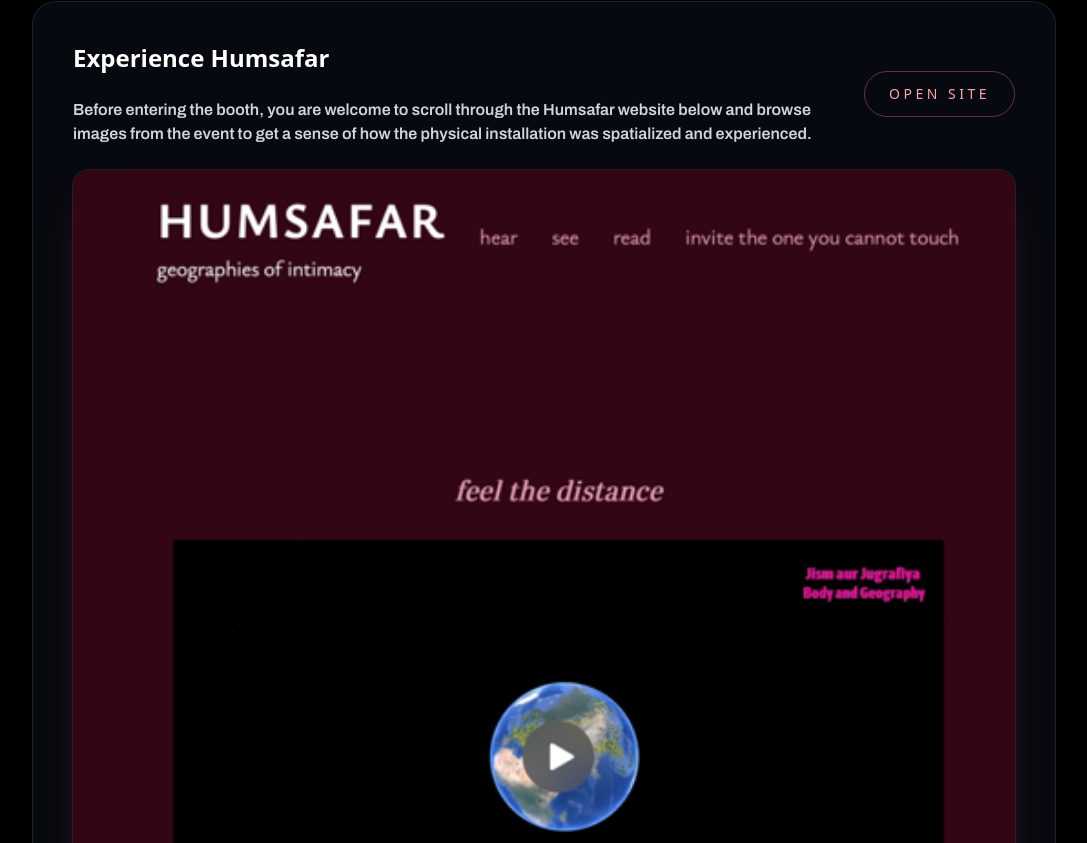
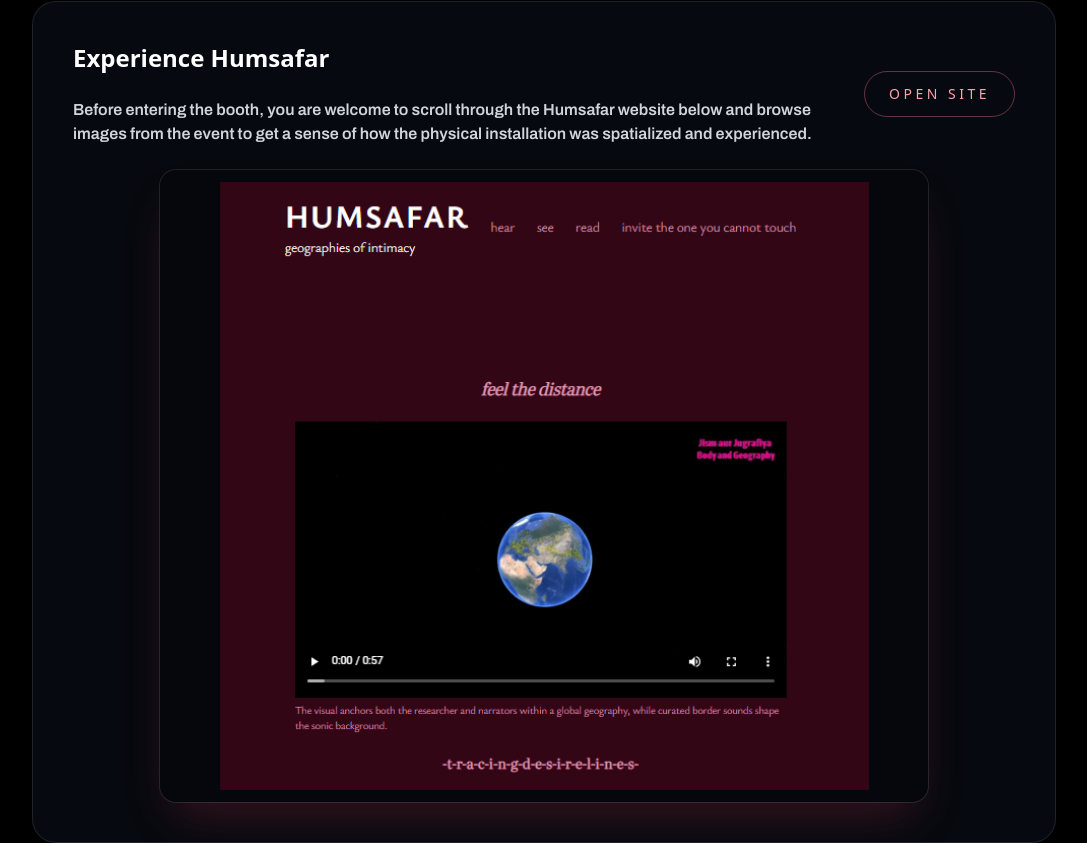
Before and after one commit to devloperpawankumar/EktaShaikh, a React (Vite) app in the folder client/: page /home in a window 1280 px wide. Shown: the part 757-1600 px from the top of the page, without its empty margins (96-1183 px from the left). Built offline with nearby package versions, Linux system fonts and the light colour scheme; no server answers; a web font is replaced by a local one.

Commit message:
homepage-humsafr-image

```diff
--- a/client/src/components/Home.jsx
+++ b/client/src/components/Home.jsx
@@ -1,5 +1,5 @@
 import React from 'react';
-import humsafarPreview from '../assests/images/humsafar.png';
+import humsafarPreview from '../assests/images/humsafar1.png';
 import Exhibit1 from '../assests/images/pic1.jpg';
 import Exhibit2 from '../assests/images/pic2.jpg';
 import Exhibit3 from '../assests/images/pic3.jpg';
@@ -98,14 +98,13 @@ export default function Home() {
           </div>
           <a
             href="https://humsafar.sandbox.library.columbia.edu/"
-
-            className="group block overflow-hidden rounded-2xl shadow-2xl shadow-rose-500/20 ring-1 ring-white/10 transition hover:-translate-y-1"
+            className="group block max-w-3xl mx-auto overflow-hidden rounded-2xl shadow-2xl shadow-rose-500/20 ring-1 ring-white/10 transition hover:-translate-y-1"
           >
-            <div className="relative">
+            <div className="relative flex items-center justify-center bg-black/20 p-3">
               <img
                 src={humsafarPreview}
                 alt="Preview of the Humsafar website interface"
-                className="w-full rounded-2xl object-cover"
+                className="h-auto w-full max-h-[38rem] rounded-xl object-contain"
               />
               <div className="absolute inset-0 flex items-center justify-center bg-black/40 opacity-0 transition group-hover:opacity-100">
                 <span className="rounded-full border border-white/40 px-5 py-2 text-xs uppercase tracking-[0.35em] text-white">
```
Also changed, not shown: client/src/assests/images/humsafar1.png (added), 1 other file (tests, documents, lock files or other folders).
